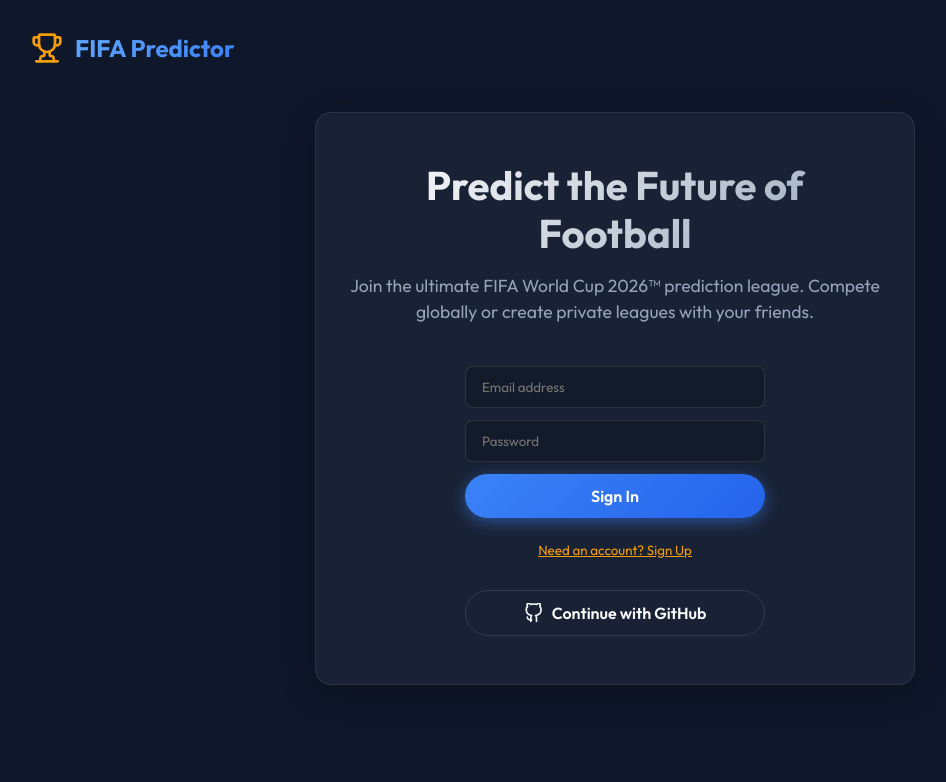
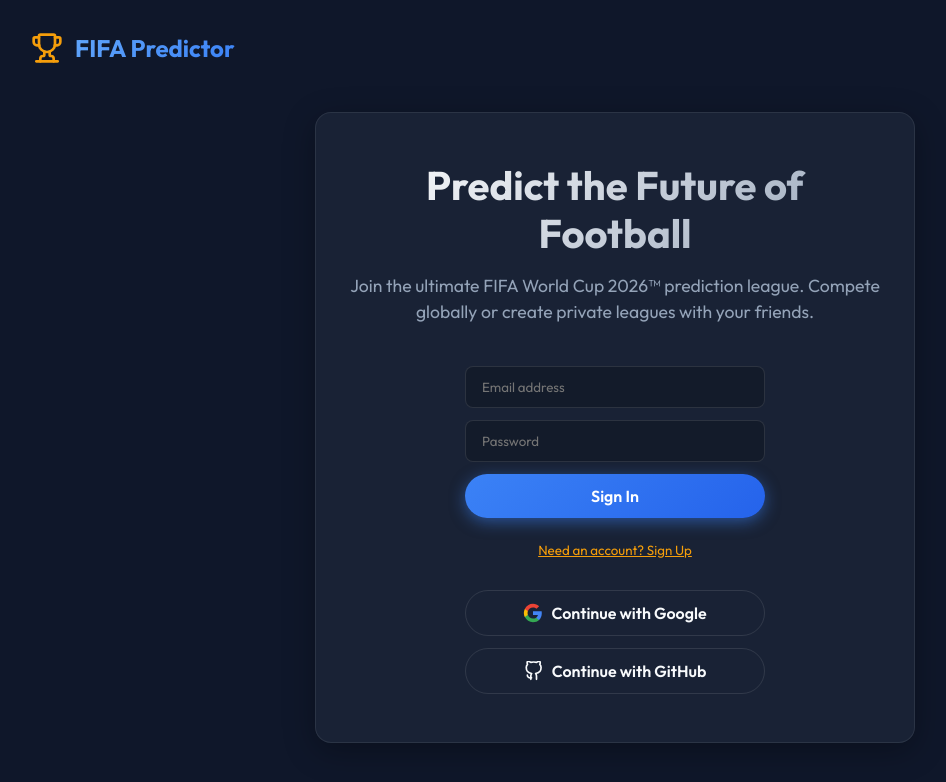
Before and after one commit to ngornalli/FIFA-Predictor-2026, a React (Vite) app: page /admin in a window 1280 px wide. Shown: the top 782 px of the page, without its empty margins (25-971 px from the left). Built offline with nearby package versions, Linux system fonts and the light colour scheme; no server answers.

Commit message:
Google login enabled

```diff
--- a/src/App.jsx
+++ b/src/App.jsx
@@ -213,10 +213,16 @@
           {isSignUp ? 'Already have an account? Sign In' : 'Need an account? Sign Up'}
         </button>
 
-        <button className="btn btn-outline" style={{ padding: '0.75rem 1rem', fontSize: '1rem' }} onClick={() => handleOAuthLogin('github')}>
-          <svg viewBox="0 0 24 24" width="20" height="20" stroke="currentColor" strokeWidth="2" fill="none" strokeLinecap="round" strokeLinejoin="round"><path d="M15 22v-4a4.8 4.8 0 0 0-1-3.03c3.18-.35 6.5-1.5 6.5-7.1a5.25 5.25 0 0 0-1.5-3.8 4.33 4.33 0 0 0 0-3.8s-1.18-.38-3.9 1.4a13.38 13.38 0 0 0-7 0c-2.72-1.78-3.9-1.4-3.9-1.4a4.33 4.33 0 0 0 0 3.8 5.25 5.25 0 0 0-1.5 3.8c0 5.6 3.3 6.75 6.5 7.1a4.8 4.8 0 0 0-1 3.03v4"/><path d="M9 20c-3 1-5-1-5-3"/></svg>
-          Continue with GitHub
-        </button>
+        <div style={{ display: 'flex', flexDirection: 'column', gap: '0.75rem' }}>
+          <button type="button" className="btn btn-outline" style={{ padding: '0.75rem 1rem', fontSize: '1rem', width: '100%' }} onClick={() => handleOAuthLogin('google')}>
+            <svg viewBox="0 0 24 24" width="20" height="20" stroke="currentColor" strokeWidth="2" fill="none" strokeLinecap="round" strokeLinejoin="round"><path d="M22.56 12.25c0-.78-.07-1.53-.2-2.25H12v4.26h5.92c-.26 1.37-1.04 2.53-2.21 3.31v2.77h3.57c2.08-1.92 3.28-4.74 3.28-8.09z" fill="#4285F4" stroke="none"/><path d="M12 23c2.97 0 5.46-.98 7.28-2.66l-3.57-2.77c-.98.66-2.23 1.06-3.71 1.06-2.86 0-5.29-1.93-6.16-4.53H2.18v2.84C3.99 20.53 7.7 23 12 23z" fill="#34A853" stroke="none"/><path d="M5.84 14.09c-.22-.66-.35-1.36-.35-2.09s.13-1.43.35-2.09V7.07H2.18C1.43 8.55 1 10.22 1 12s.43 3.45 1.18 4.93l2.85-2.22.81-.62z" fill="#FBBC05" stroke="none"/><path d="M12 5.38c1.62 0 3.06.56 4.21 1.64l3.15-3.15C17.45 2.09 14.97 1 12 1 7.7 1 3.99 3.47 2.18 7.07l3.66 2.84c.87-2.6 3.3-4.53 6.16-4.53z" fill="#EA4335" stroke="none"/></svg>
+            Continue with Google
+          </button>
+          <button type="button" className="btn btn-outline" style={{ padding: '0.75rem 1rem', fontSize: '1rem', width: '100%' }} onClick={() => handleOAuthLogin('github')}>
+            <svg viewBox="0 0 24 24" width="20" height="20" stroke="currentColor" strokeWidth="2" fill="none" strokeLinecap="round" strokeLinejoin="round"><path d="M15 22v-4a4.8 4.8 0 0 0-1-3.03c3.18-.35 6.5-1.5 6.5-7.1a5.25 5.25 0 0 0-1.5-3.8 4.33 4.33 0 0 0 0-3.8s-1.18-.38-3.9 1.4a13.38 13.38 0 0 0-7 0c-2.72-1.78-3.9-1.4-3.9-1.4a4.33 4.33 0 0 0 0 3.8 5.25 5.25 0 0 0-1.5 3.8c0 5.6 3.3 6.75 6.5 7.1a4.8 4.8 0 0 0-1 3.03v4"/><path d="M9 20c-3 1-5-1-5-3"/></svg>
+            Continue with GitHub
+          </button>
+        </div>
       </div>
     </div>
   )
```
